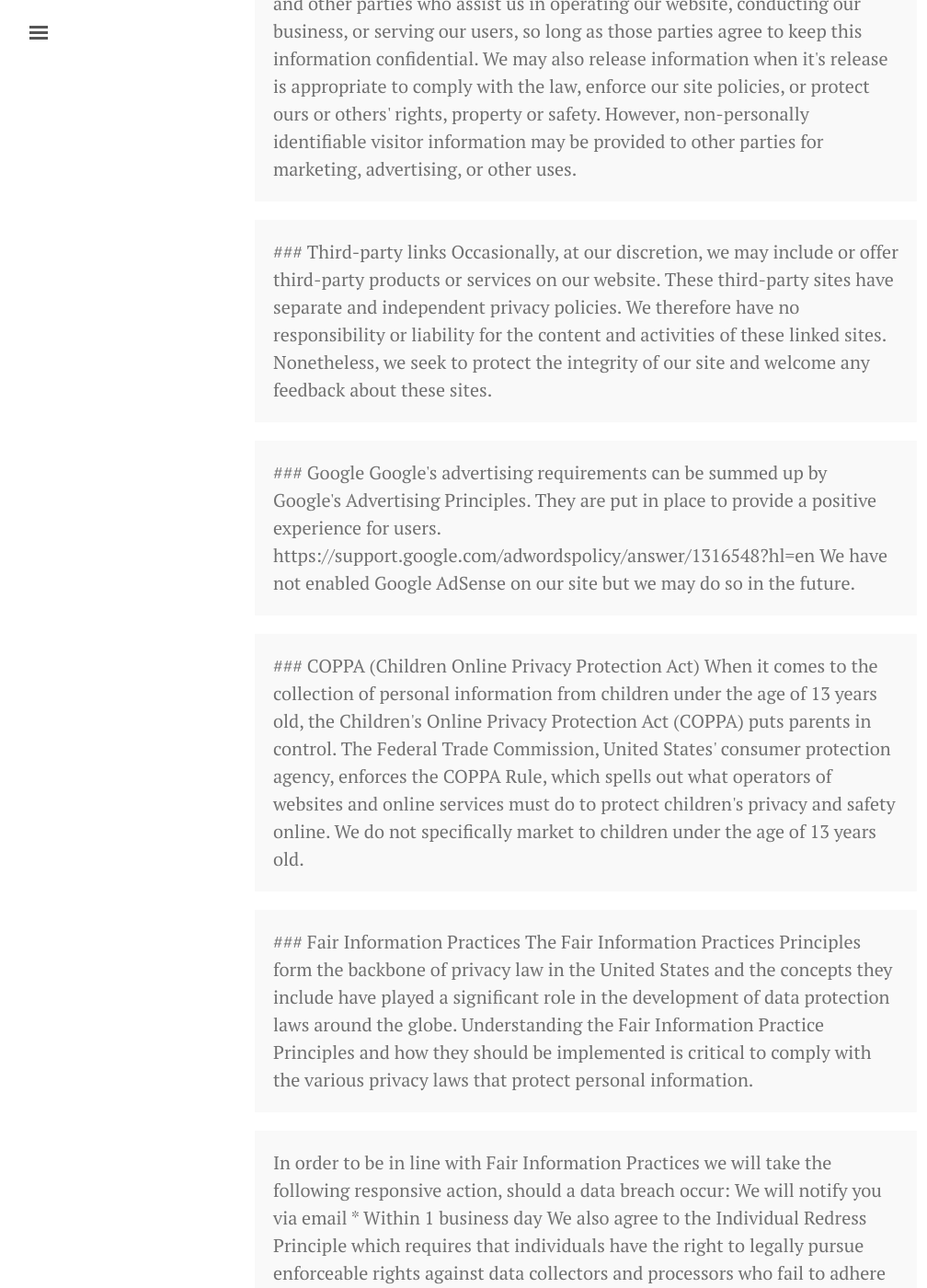
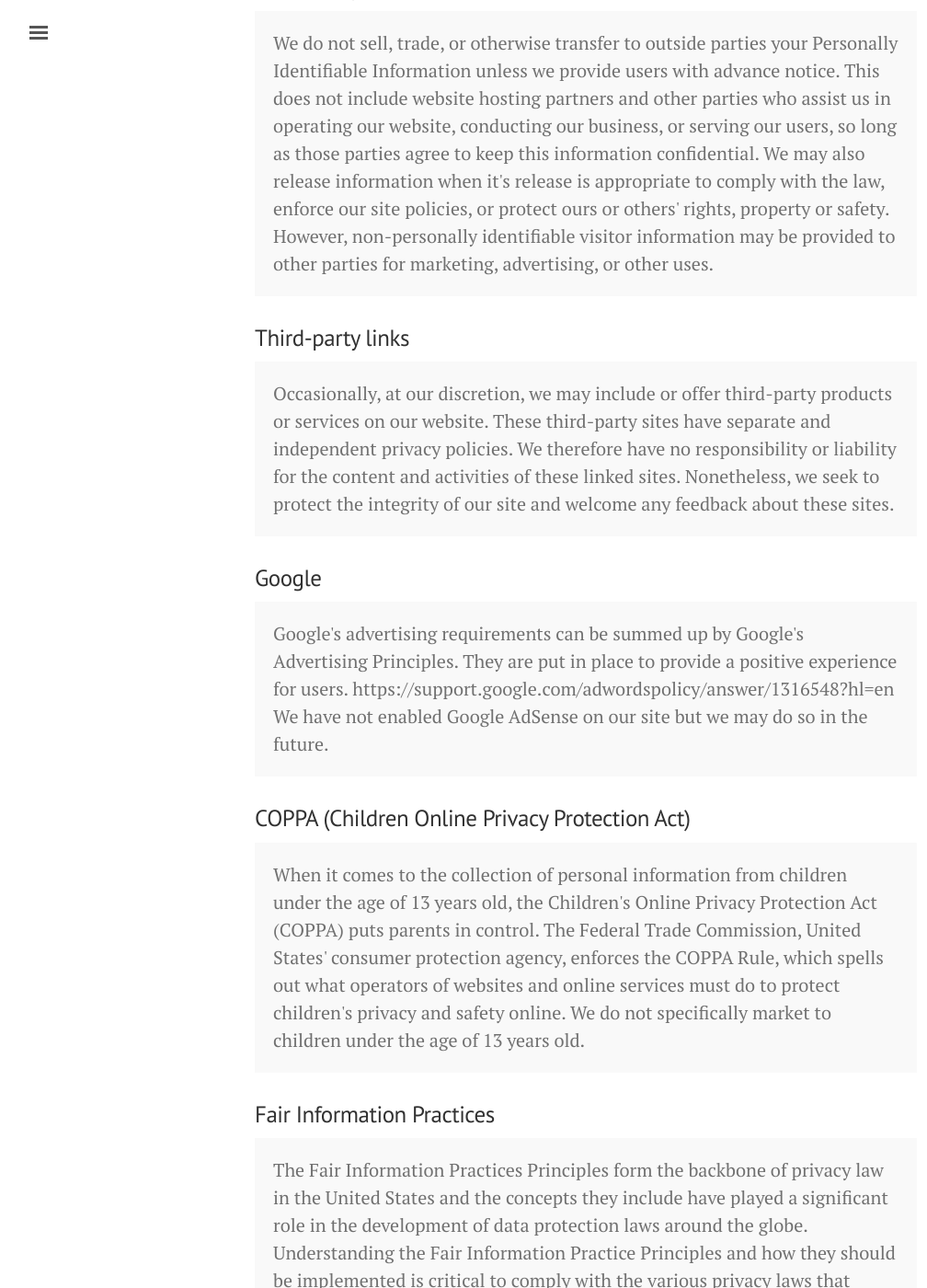
Before and after one commit to malaikannan/malaikannan.github.io, a Jekyll site: the page built from PrivacyNotice.md, in a window 1280 px wide and 1400 px high, scrolled down 3453 px. Shown: the whole window at 92% size, without its empty margins (3-1011 px from the left). Built offline with Jekyll 4.4.1, drawn with Linux system fonts in a browser that asks for light colours; some of the changed text lies outside the part shown.

Commit message:
updated terms of service

```diff
--- a/PrivacyNotice.md
+++ b/PrivacyNotice.md
@@ -57,78 +57,82 @@ Do we use 'cookies'?
 Yes. Cookies are small files that a site or its service provider transfers to your computer's hard drive through your Web browser (if you allow) that enables the site's or service provider's systems to recognize your browser and capture and remember certain information. For instance, we use cookies to help us remember and process the items in your shopping cart. They are also used to help us understand your preferences based on previous or current site activity, which enables us to provide you with improved services. We also use cookies to help us compile aggregate data about site traffic and site interaction so that we can offer better
 site experiences and tools in the future.
 </p>
-<p class ="message">
 
-We use cookies to:
+
+### We use cookies to:
 * Understand and save user's preferences for future visits.
 * Compile aggregate data about site traffic and site interactions in order to offer better site experiences and tools in the future. We may also use trusted third-party services that track this information on our behalf.
-</p>
+
 <p class ="message">
 You can choose to have your computer warn you each time a cookie is being sent, or you can choose to turn off all cookies. You do this through your browser settings. Since browser is a little different, look at your browser's Help Menu to learn the correct way to modify your cookies.
 </p>
 <p class ="message">
 If users disable cookies in their browser:
+</p>
 
 * If you turn cookies off, some features will be disabled. Some of the features that make your site experience more efficient and may not function properly.
 
 * However, you will still be able to place orders over the telephone by contacting customer service.
 
-</p>
-<p class ="message">
+
 
 ### Third-party disclosure
 
+<p class = "message">
 We do not sell, trade, or otherwise transfer to outside parties your Personally Identifiable Information unless we provide users with advance notice. This does not include website hosting partners and other parties who assist us in operating our website, conducting our business, or serving our users, so long as those parties agree to keep this information confidential. We may also release information when it's release is appropriate to comply with the law, enforce our site policies, or protect ours or others' rights, property or safety.
 
 However, non-personally identifiable visitor information may be provided to other parties for marketing, advertising, or other uses.
 </p>
-<p class ="message">
+
 
 ### Third-party links
-
+<p class ="message">
 Occasionally, at our discretion, we may include or offer third-party products or services on our website. These third-party sites have separate and independent privacy policies. We therefore have no responsibility or liability for the content and activities of these linked sites. Nonetheless, we seek to protect the integrity of our site and welcome any feedback about these sites.
 
 </p>
-<p class ="message">
+
 
 ### Google
-
+<p class ="message">
 Google's advertising requirements can be summed up by Google's Advertising Principles. They are put in place to provide a positive experience for users. https://support.google.com/adwordspolicy/answer/1316548?hl=en
 
 We have not enabled Google AdSense on our site but we may do so in the future.
 </p>
-<p class ="message">
+
 
 ### COPPA (Children Online Privacy Protection Act)
-
+<p class ="message">
 When it comes to the collection of personal information from children under the age of 13 years old, the Children's Online Privacy Protection Act (COPPA) puts parents in control. The Federal Trade Commission, United States' consumer protection agency, enforces the COPPA Rule, which spells out what operators of websites and online services must do to protect children's privacy and safety online.
 
 We do not specifically market to children under the age of 13 years old.
 </p>
+
+### Fair Information Practices
 <p class ="message">
-### Fair Information Practices
-
 The Fair Information Practices Principles form the backbone of privacy law in the United States and the concepts they include have played a significant role in the development of data protection laws around the globe. Understanding the Fair Information Practice Principles and how they should be implemented is critical to comply with the various privacy laws that protect personal information.
 
 </p>
 <p class ="message">
 In order to be in line with Fair Information Practices we will take the following responsive action, should a data breach occur:
 We will notify you via email
+</p>
 * Within 1 business day
-
+<p class ="message">
 We also agree to the Individual Redress Principle which requires that individuals have the right to legally pursue enforceable rights against data collectors and processors who fail to adhere to the law. This principle requires not only that individuals have enforceable rights against data users, but also that individuals have recourse to courts or government agencies to investigate and/or prosecute non-compliance by data processors.
 </p>
-<p class ="message">
+
 
 ### CAN SPAM Act
-
+<p class ="message">
 The CAN-SPAM Act is a law that sets the rules for commercial email, establishes requirements for commercial messages, gives recipients the right to have emails stopped from being sent to them, and spells out tough penalties for violations.
 
 We collect your email address in order to:
+</p>
 * Send information, respond to inquiries, and/or other requests or questions
 * Process orders and to send information and updates pertaining to orders.
 * Send you additional information related to your product and/or service
 
+<p class ="message">
 To be in accordance with CANSPAM, we agree to the following:
 
 If at any time you would like to unsubscribe from receiving future emails, you can email us at
@@ -140,13 +144,15 @@ and we will promptly remove you from ALL correspondence.
 ### Contacting Us
 <p class ="message">
 If there are any questions regarding this privacy policy, you may contact us using the information below.
+<p>
 
-www.malaikannan.io
-38863 Bass Common
-Fremont, CA 94536
-USA
-malai128@gmail.com
-570-702-9807
+* www.malaikannan.io
+* 38863 Bass Common
+* Fremont, CA 94536
+* USA
+* malai128@gmail.com
+* 570-702-9807
 
+<p class ="message">
 Last Edited on 2017-01-03
 <p>
```
